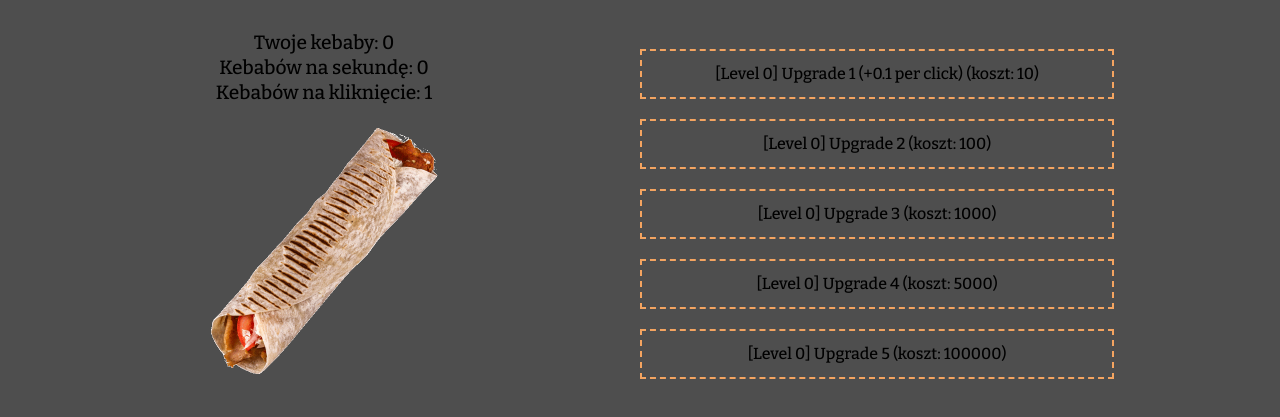
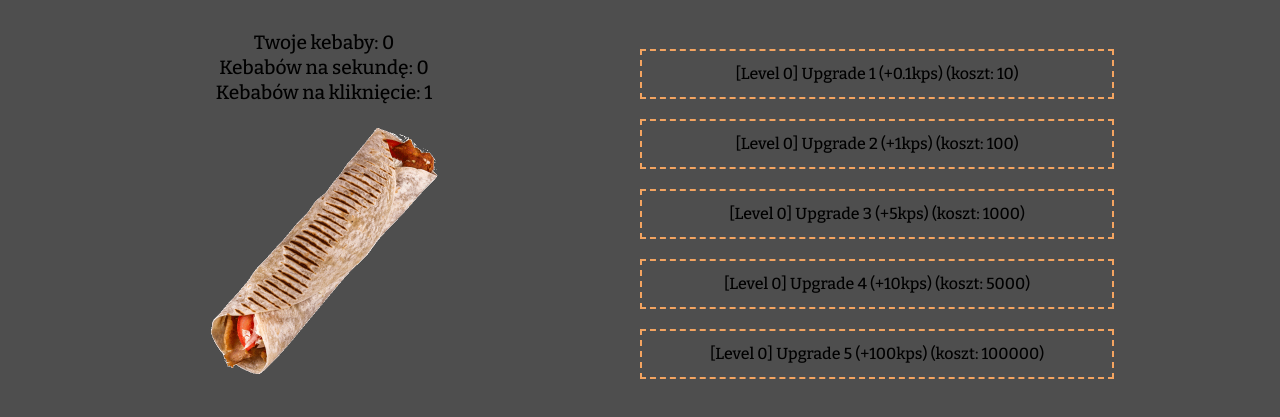
Before and after one commit to osik2000/my-npm-package, a website built with Parcel: page src/index.html in a window 1280 px wide. Shown: the part 173-590 px from the top of the page. Built offline with nearby package versions, Linux system fonts and the light colour scheme.

Commit message:
in progress v2

```diff
--- a/src/index.html
+++ b/src/index.html
@@ -27,27 +27,27 @@
     <div id="upgradeSection">
         <div class="upgrade" id="upgrade1">
             <label class="upgradeLevel">[Level 0]</label>
-            <label class="upgradeId"> Upgrade 1 (+0.1 per click)</label>
+            <label class="upgradeId"> Upgrade 1 (+0.1kps)</label>
             <label class="upgradeCost"> (koszt: 10)</label>
         </div>
         <div class="upgrade" id="upgrade2">
             <label class="upgradeLevel">[Level 0]</label>
-            <label class="upgradeId"> Upgrade 2</label>
+            <label class="upgradeId"> Upgrade 2 (+1kps)</label>
             <label class="upgradeCost"> (koszt: 100)</label>
         </div>
         <div class="upgrade" id="upgrade3">
             <label class="upgradeLevel">[Level 0]</label>
-            <label class="upgradeId"> Upgrade 3</label>
+            <label class="upgradeId"> Upgrade 3 (+5kps)</label>
             <label class="upgradeCost"> (koszt: 1000)</label>
         </div>
         <div class="upgrade" id="upgrade4">
             <label class="upgradeLevel">[Level 0]</label>
-            <label class="upgradeId"> Upgrade 4</label>
+            <label class="upgradeId"> Upgrade 4 (+10kps)</label>
             <label class="upgradeCost"> (koszt: 5000)</label>
         </div>
         <div class="upgrade" id="upgrade5">
             <label class="upgradeLevel">[Level 0]</label>
-            <label class="upgradeId"> Upgrade 5</label>
+            <label class="upgradeId"> Upgrade 5 (+100kps)</label>
             <label class="upgradeCost"> (koszt: 100000)</label>
         </div>
 
--- a/src/main.js
+++ b/src/main.js
@@ -72,6 +72,7 @@ function upgrade(i){
                 pay(u1Cost);
                 u1Level++;
                 u1Cost = u1Cost + (u1Cost * 30.0/100.0).toFixed(0);
+                kps += 0.1.toFixed(2);
                 upgrade1Cost.innerText = '(koszt: ' + u1Cost + ')';
                 upgrade1Level.innerText = '[Level ' + u1Level + ']';
             }
```
